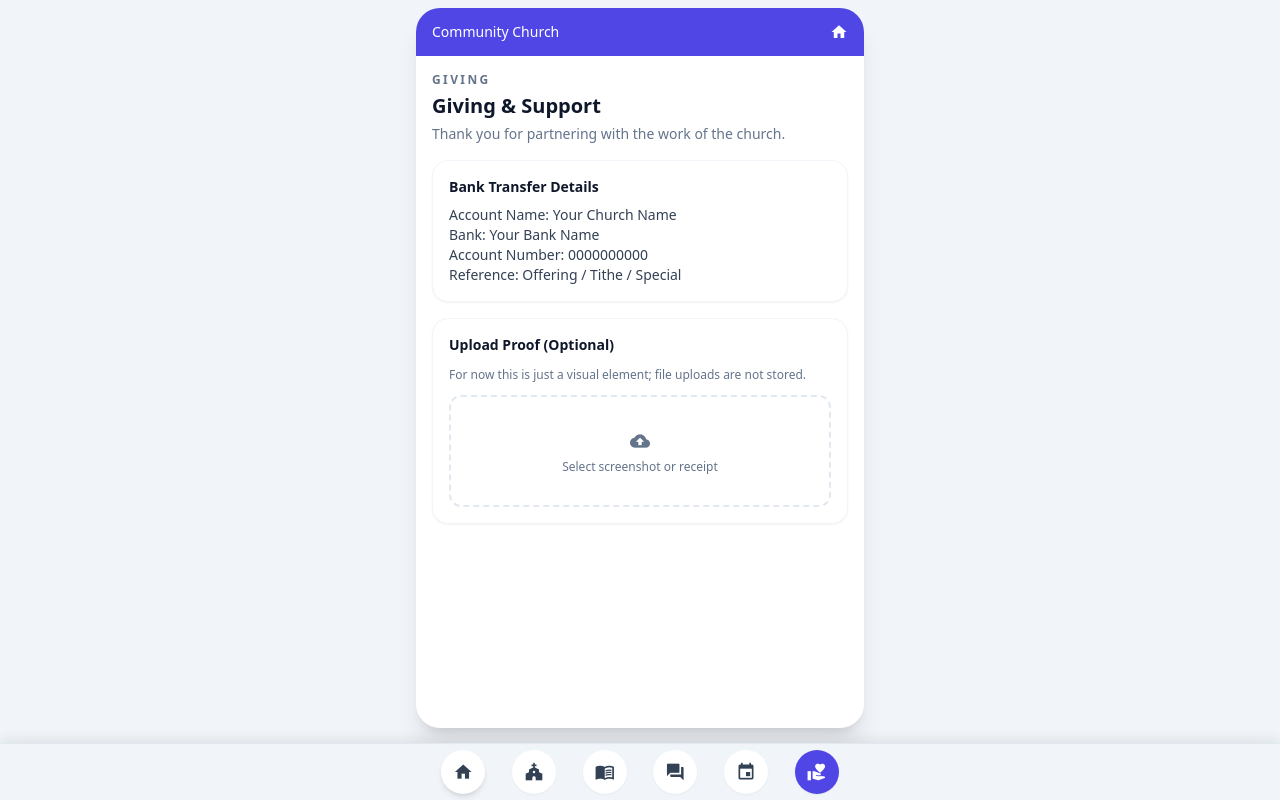
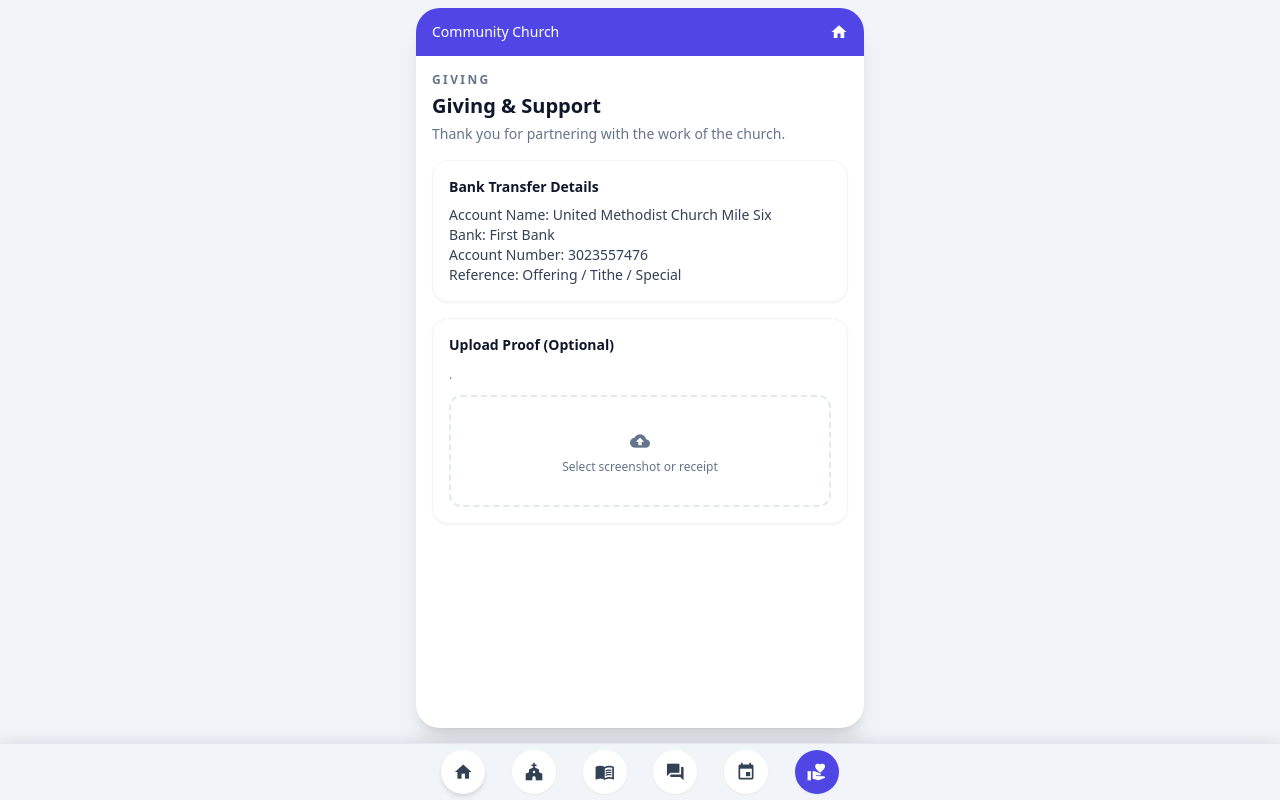
Before and after one commit to iTuwa/churchApp, a Flask app: page /giving/ in a window 1280 px wide. Run offline with Flask 3, Linux system fonts and the light colour scheme; some libraries are stand-ins or nearby versions.

Commit message:
Update bank transfer details in giving.html

```diff
--- a/templates/giving/giving.html
+++ b/templates/giving/giving.html
@@ -11,16 +11,16 @@
     <section class="rounded-2xl bg-white border border-slate-100 shadow-sm p-4 space-y-2">
         <h2 class="text-sm font-semibold text-slate-900">Bank Transfer Details</h2>
         <p class="text-sm text-slate-700">
-            <span class="font-medium">Account Name:</span> Your Church Name<br>
-            <span class="font-medium">Bank:</span> Your Bank Name<br>
-            <span class="font-medium">Account Number:</span> 0000000000<br>
+            <span class="font-medium">Account Name:</span> United Methodist Church Mile Six<br>
+            <span class="font-medium">Bank:</span> First Bank<br>
+            <span class="font-medium">Account Number:</span> 3023557476<br>
             <span class="font-medium">Reference:</span> Offering / Tithe / Special
         </p>
     </section>
 
     <section class="rounded-2xl bg-white border border-slate-100 shadow-sm p-4 space-y-3">
         <h2 class="text-sm font-semibold text-slate-900">Upload Proof (Optional)</h2>
-        <p class="text-xs text-slate-500">For now this is just a visual element; file uploads are not stored.</p>
+        <p class="text-xs text-slate-500">.</p>
         <label class="flex flex-col items-center justify-center h-28 border-2 border-dashed border-slate-200 rounded-xl text-xs text-slate-500 cursor-pointer hover:border-emerald-400 hover:text-emerald-700 transition">
             <span class="material-icons text-xl mb-1">cloud_upload</span>
             <span>Select screenshot or receipt</span>
```
